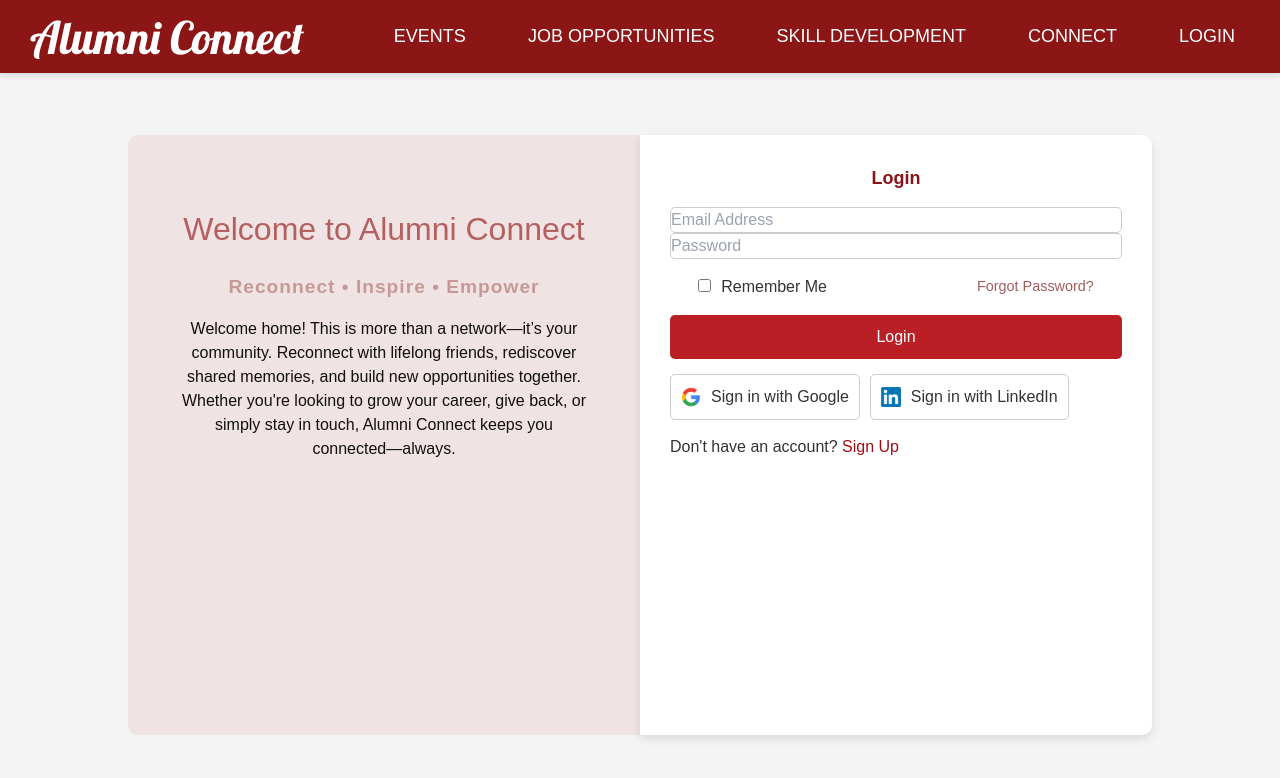
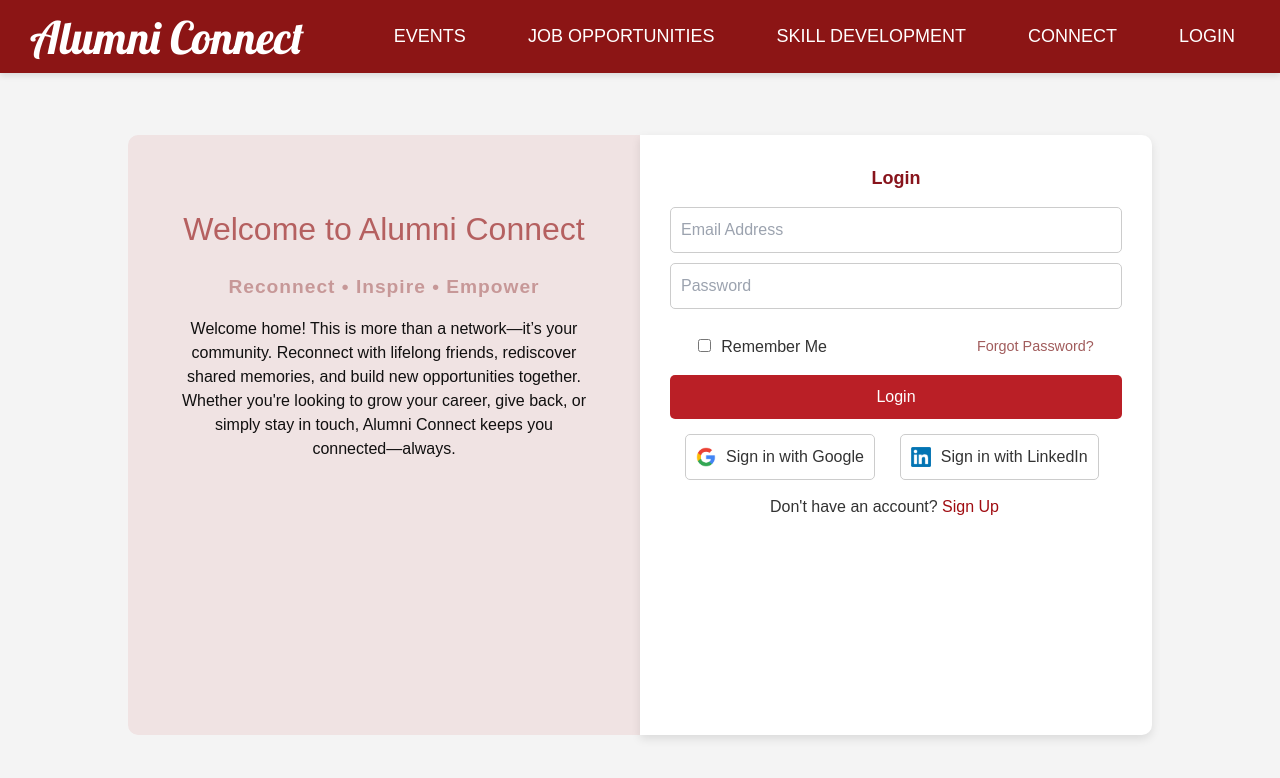
Before and after one commit to varshiniI3/AlumniConnect-Frontend, a React (Create React App) app: page /login in a window 1280 px wide. Shown: the top 778 px of the page. Built offline with nearby package versions, Linux system fonts and the light colour scheme.

Commit message:
post ui updated

```diff
--- a/src/components/connect/Connect.jsx
+++ b/src/components/connect/Connect.jsx
@@ -49,13 +49,13 @@ function Connect() {
       {!showPosts && reciever !== null && <ChatSpace reciever={reciever} id={reciever._id} sender={sender} setShowPosts={setShowPosts}/>}
       {showPosts && <><Posts/></>}
       <div className="w-3/12 bg-white relative">
-        <button onClick={() => setShowList(!showList)} className='text-4xl absolute bottom-10 right-5'><MdAddComment/></button>
+        <button onClick={() => setShowList(!showList)} className='text-4xl absolute bottom-5 right-5 text-green-400'><MdAddComment/></button>
       {
         showList ?
         <input type="search" placeholder='Search by name'/>
         :
         <div className="userList"><br />
-          <input type="search" className='searchUserChat' placeholder='Search by name' onChange={(e) => {filterProf(e.target.value)}}/>
+          <input type="search" className='searchUserChat ml-5 p-2' placeholder='Search' onChange={(e) => {filterProf(e.target.value)}}/>
           <div className="userChatList flex flex-col gap-2">{
             filterUserList.map((user, key) =>
               <div className="flex gap-2" key={key} onClick={() => {setReciever(user); setShowPosts(false)}}>
--- a/src/components/connect/Posts.jsx
+++ b/src/components/connect/Posts.jsx
@@ -3,14 +3,15 @@ import './connect.css'
 import { FcLike } from "react-icons/fc";
 import { FcLikePlaceholder } from "react-icons/fc";
 import { FaCommentDots } from "react-icons/fa6";
+import { FaCirclePlus } from "react-icons/fa6";
 
 function Posts() {
     const [isLiked, setIsLiked] = React.useState(false);
     const [showComments, setShowComments] = React.useState(false);
 
   return (
-    <div className="posts w-9/12 text-black ">
-        <div className="postContainer m-5">
+    <div className="posts w-9/12 text-black relative">
+        <div className="postContainer m-5 w-11/12">
             <center className="postHeader flex gap-2 items-center p-2 ml-8">
                 <img src="https://www.w3schools.com/howto/img_avatar.png" alt="profile" className="rounded-full w-24 h-24"/>
                 <div className="postHeader flex flex-col justify-between">
@@ -18,11 +19,11 @@ function Posts() {
                     <p className="postTime">2 hours ago</p>
                 </div>
             </center>
-            <center><div className="ml-5 ">
+            <center><div className="ml-5 w-10/12 text-left">
                 <p>Lorem ipsum dolor sit amet, consectetur adipiscing elit, sed do eiusmod tempor incididunt ut labore et dolore magna aliqua.</p>
             </div>
-            <img className='postImage h-96 w-11/12' src="https://images.unsplash.com/photo-1493612276216-ee3925520721?w=500&auto=format&fit=crop&q=60&ixlib=rb-4.0.3&ixid=M3wxMjA3fDB8MHxzZWFyY2h8Mnx8cmFuZG9tfGVufDB8fDB8fHww" alt="Post"/></center>
-            <div className="postActions flex gap-8 ml-8 mt-2">
+            <img className='postImage h-80 w-10/12' src="https://images.unsplash.com/photo-1493612276216-ee3925520721?w=500&auto=format&fit=crop&q=60&ixlib=rb-4.0.3&ixid=M3wxMjA3fDB8MHxzZWFyY2h8Mnx8cmFuZG9tfGVufDB8fDB8fHww" alt="Post"/></center>
+            <div className="postActions flex gap-8 ml-8 mt-2 w-10/12">
                 <span className="flex gap-3 p-2 pl-5 pr-5 font-semibold text-xl rounded-full">
                     <button className="text-4xl text-white" onClick={() => {setIsLiked(!isLiked)}}>{isLiked ? <FcLike/> : <FcLikePlaceholder/>}</button>
                     <p>3</p>
@@ -34,6 +35,7 @@ function Posts() {
             </div>
             {showComments && <input type="text" placeholder='Type a comment' className="commentArea ml-12 mb-5 w-5/6"/> }
         </div>
+        <div className="fixed text-4xl bottom-5 text-blue-500" style={{right: '22rem'}}><FaCirclePlus/></div>
     </div>
   )
 }
--- a/src/components/login/login.css
+++ b/src/components/login/login.css
@@ -1,4 +1,12 @@
+.input-group input{    padding: 10px;
+  margin-bottom: 10px;}
 
+.button-container, .google-btn, .linkedin-btn {
+  margin-left: 15px;}
+
+.signup-link{
+  margin-left: 100px;
+}
 
   .login-container {
   display: flex;
```
Lines whose indentation alone changed are shown as unchanged.
